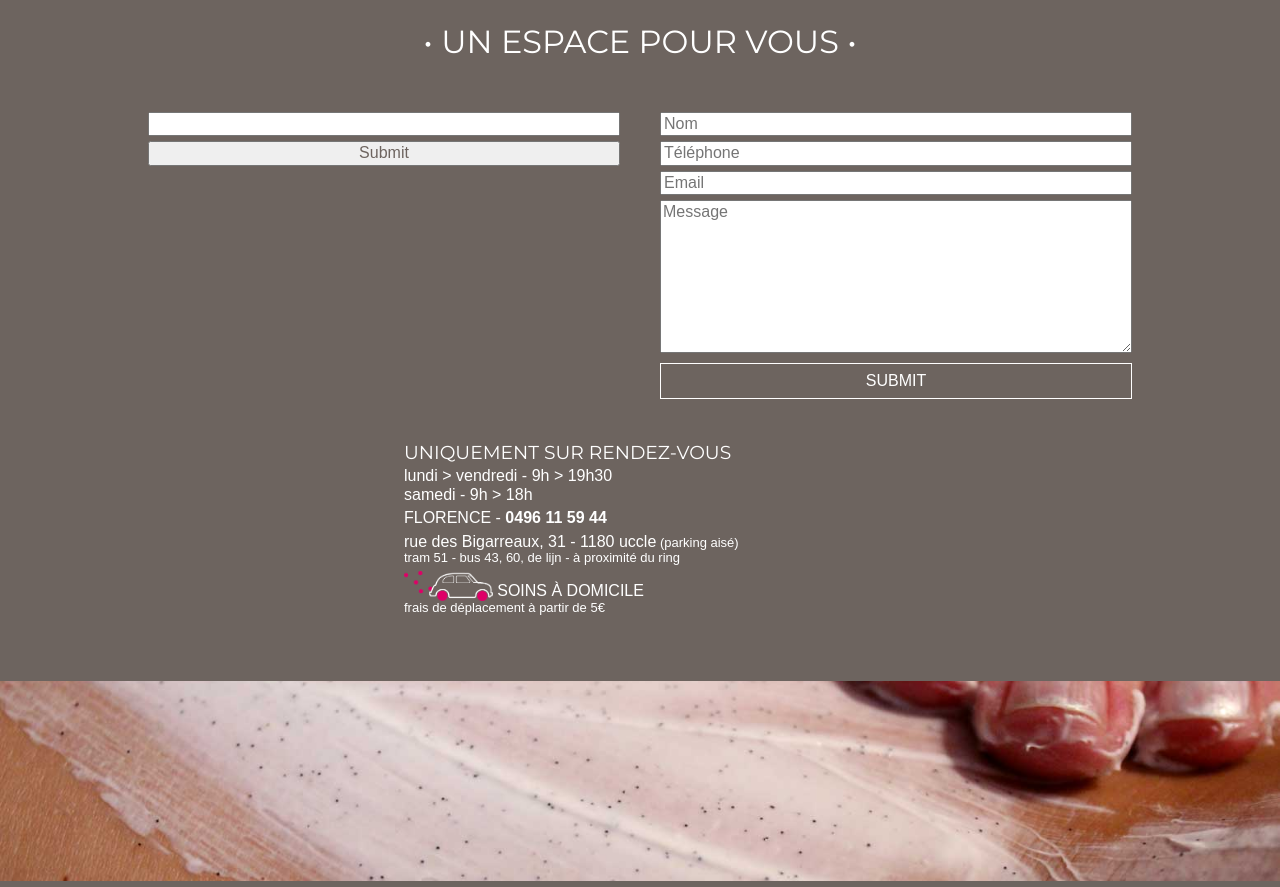
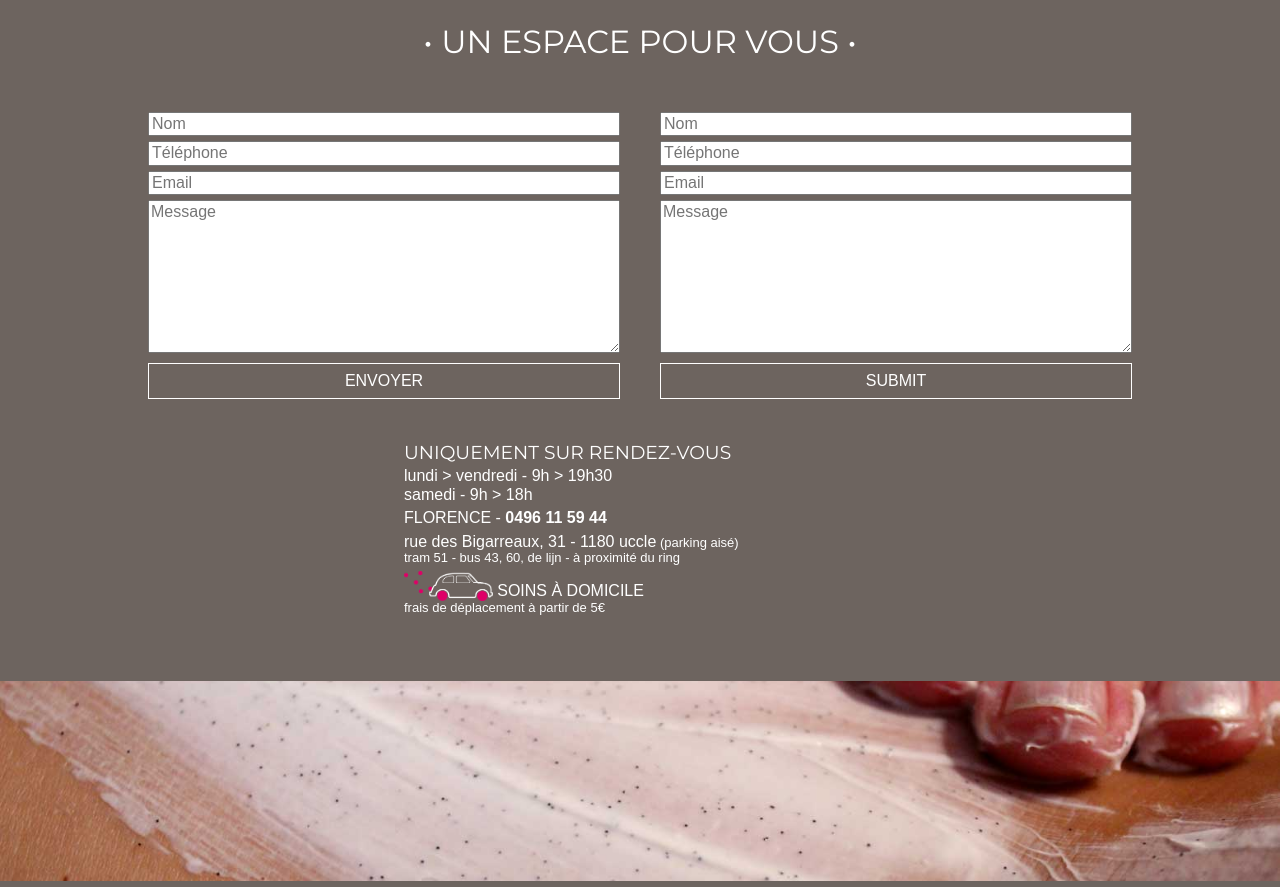
Before and after one commit to FeedbyDesign/un-moment-a-soi, a React (Create React App) app: page / in a window 1280 px wide. Shown: the part 3378-4265 px from the top of the page. Built offline with nearby package versions, Linux system fonts and the light colour scheme; no server answers.

Commit message:
test form

```diff
--- a/src/containers/ContactForm.js
+++ b/src/containers/ContactForm.js
@@ -5,15 +5,24 @@ require('isomorphic-fetch');
 class ContactForm extends Component {
   constructor(props) {
     super(props);
-    this.state = {value: ''};
+    this.state = {
+      name: '',
+      phone: '',
+      email: '',
+      message: ''
+    }
 
-    this.handleChange = this.handleChange.bind(this);
+    this.handleNameChange = this.handleNameChange.bind(this);
+    this.handlePhoneChange = this.handlePhoneChange.bind(this);
+    this.handleEmailChange = this.handleEmailChange.bind(this);
+    this.handleMessageChange = this.handleMessageChange.bind(this);
     this.handleSubmit = this.handleSubmit.bind(this);
   }
 
-  handleChange(event) {
-    this.setState({value: event.target.value});
-  }
+  handleNameChange(event) {this.setState({name: event.target.value})}
+  handlePhoneChange(event) {this.setState({phone: event.target.value})}
+  handleEmailChange(event) {this.setState({email: event.target.value})}
+  handleMessageChange(event) {this.setState({message: event.target.value})}
 
   handleSubmit(event) {
     // alert('A name was submitted: ' + this.state.value);
@@ -25,7 +34,7 @@ class ContactForm extends Component {
     fetch("/form", {
       method: "POST",
       headers: myHeaders,
-      body: "form-name=test&value=" + this.state.value
+      body: "form-name=contact1&name=" + this.state.name + "&phone=" + this.state.phone + "&email=" + this.state.email + "&message=" + this.state.message
     })
 
     // fetch(url)
@@ -43,9 +52,12 @@ class ContactForm extends Component {
 
   render() {
     return (
-      <form onSubmit={this.handleSubmit} name="test" data-netlify="true">
-        <input name="value" type="text" value={this.state.value} onChange={this.handleChange} />
-        <input type="submit" value="Submit" />
+      <form onSubmit={this.handleSubmit} name="contact1" data-netlify="true">
+        <input type="text" name="name" placeholder="Nom" value={this.state.name} onChange={this.handleNameChange} required />
+        <input type="tel" name="phone" placeholder="Téléphone" value={this.state.phone} onChange={this.handlePhoneChange} />
+        <input type="email" name="email" placeholder="Email" value={this.state.email} onChange={this.handleEmailChange} required />
+        <textarea name="message" rows={8} placeholder="Message" value={this.state.message} onChange={this.handleMessageChange} />
+        <input className="btn" type="submit" value="Envoyer" />
       </form>
     );
   }
```
